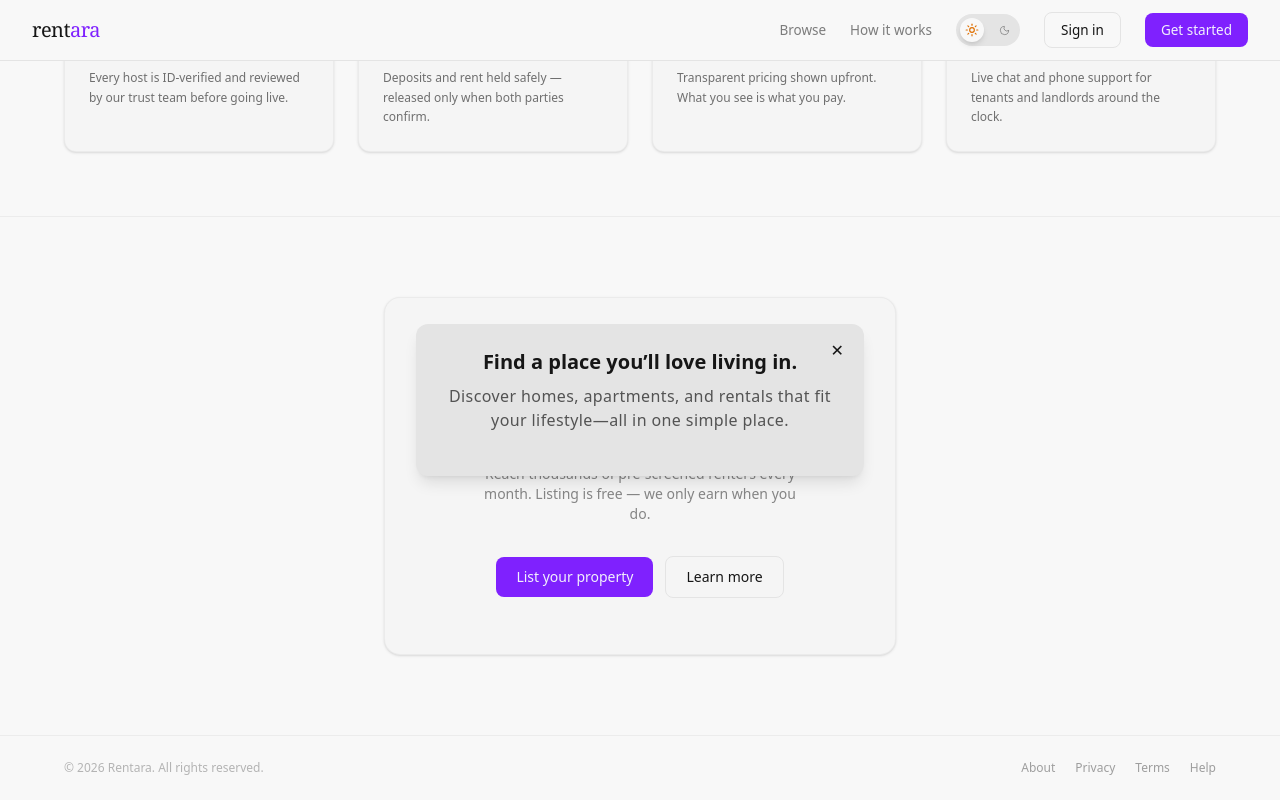
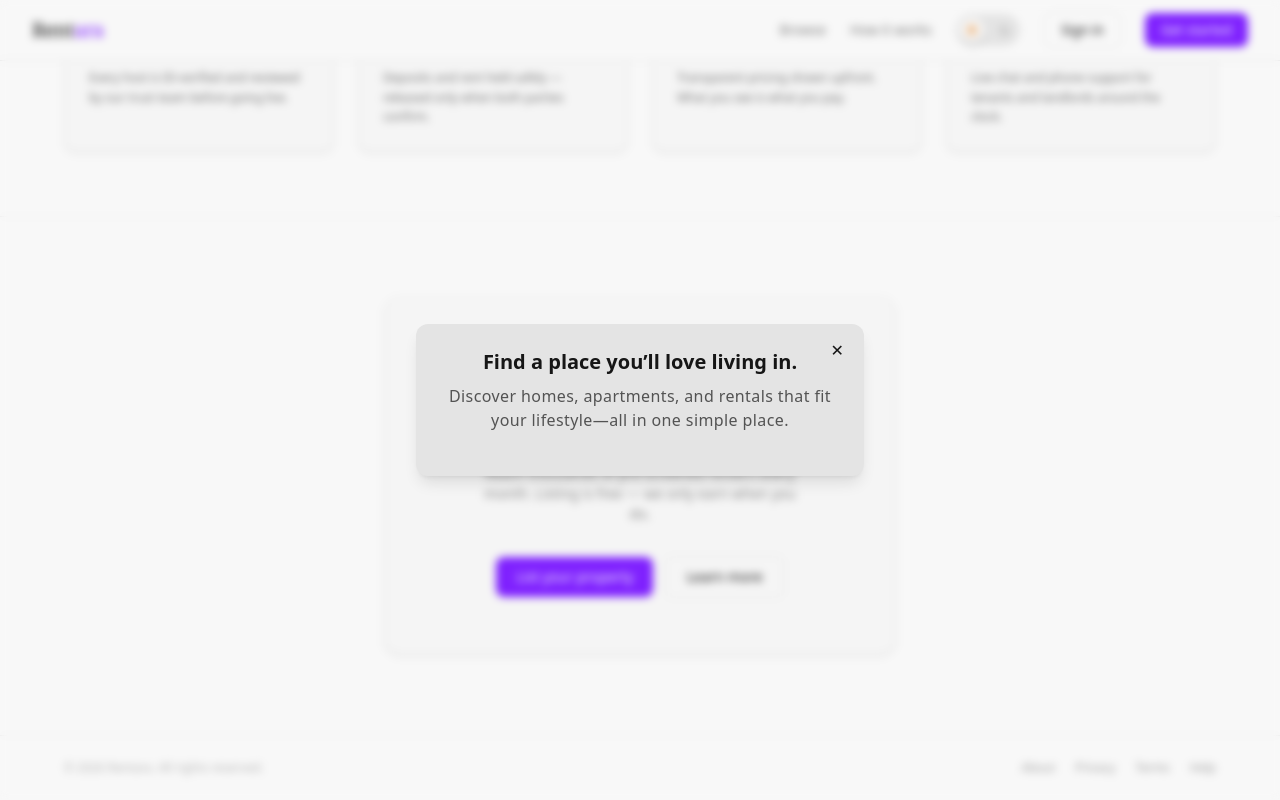
Before and after one commit to johnmarkfrncsc/Renting-App, a React (Vite) app in the folder frontend/: page / in a window 1280 px wide. Both pictures are taken after a click on the button "Learn more". Shown: the part 1065-1865 px from the top of the page. Built offline with nearby package versions, Linux system fonts and the light colour scheme; no server answers.

Commit message:
styling: change style in navbar and ctabox

```diff
--- a/frontend/src/components/landing/feature/CTABox.jsx
+++ b/frontend/src/components/landing/feature/CTABox.jsx
@@ -35,7 +35,7 @@
 
         {showLearnMore && (
           <div
-            className="fixed inset-0 bg-transparent flex items-center justify-center z-50"
+            className="fixed inset-0 bg-transparent backdrop-blur-xs flex items-center justify-center z-50"
             onClick={() => setShowLearnMore(false)}
           >
             <div
--- a/frontend/src/components/landing/layout/Navbar.jsx
+++ b/frontend/src/components/landing/layout/Navbar.jsx
@@ -13,7 +13,7 @@
       <div className="h-[60px] flex items-center justify-between px-5 md:px-8">
         {/* Logo */}
         <div className="font-serif text-xl tracking-tight">
-          rent<span className="text-primary">ara</span>
+          Rent<span className="text-primary">ara</span>
         </div>
 
         {/* Desktop */}
```
